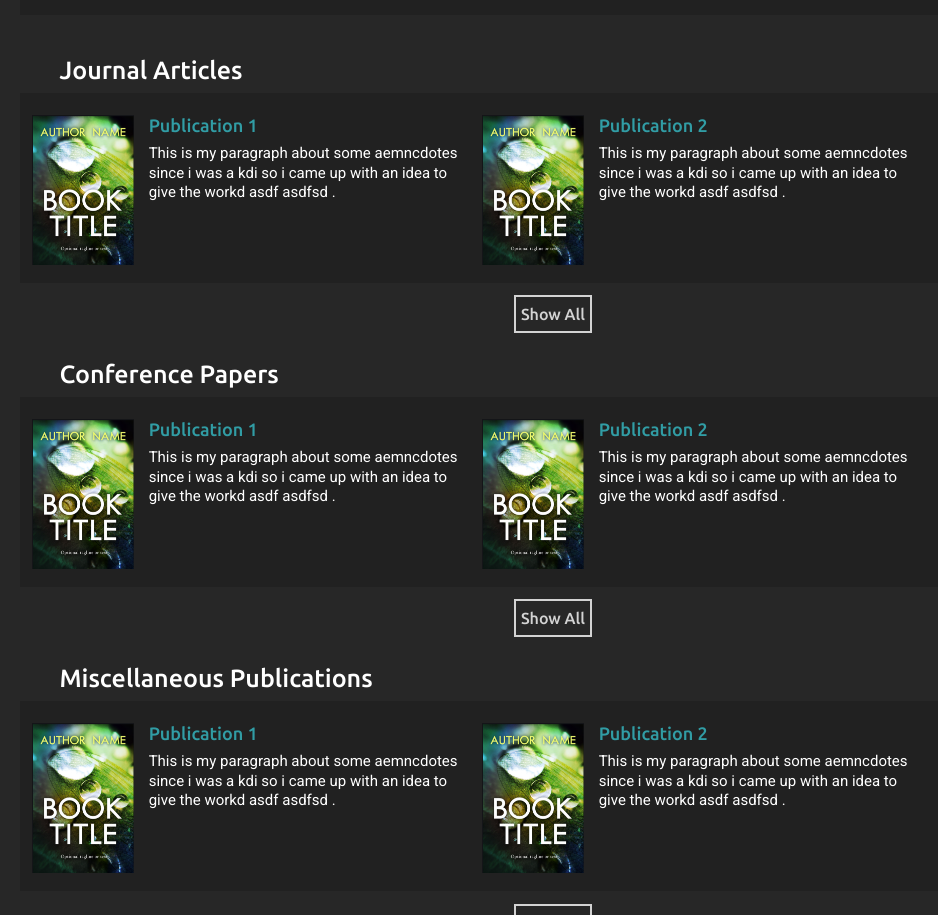
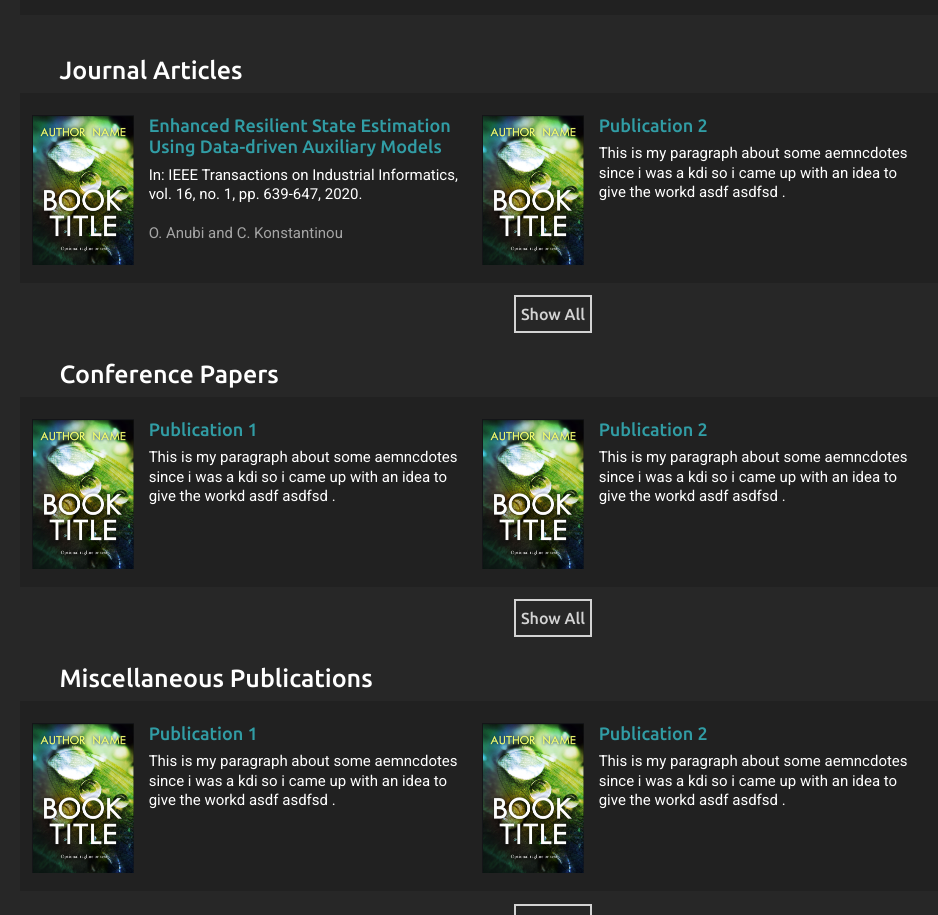
Before and after one commit to fsudssAI/fsudssAI.github.io, a plain HTML site: page publications.html in a window 1280 px wide. Shown: the part 858-1773 px from the top of the page, without its empty margins (87-1025 px from the left). Drawn offline with nearby package versions, Linux system fonts and the light colour scheme; some packages are replaced by stand-ins of ours; a script that the page names is missing.

Commit message:
Update publications.html

```diff
--- a/publications.html
+++ b/publications.html
@@ -143,8 +143,8 @@
                 <div class="publication-col col-xl-4 col-lg-4 col-md-4 col-sm-12">
                     <div class="publication-box">
                         <img src="./img/cover.PNG">
-                        <h5>Publication 1</h5>
-                        <p class="publication-desc">This is my paragraph about some aemncdotes since i was a kdi so i came up with an idea to give the workd asdf asdfsd .</p>
+                        <h5>Enhanced Resilient State Estimation Using Data-driven Auxiliary Models</h5>
+                        <p class="publication-desc">In: IEEE Transactions on Industrial Informatics, vol. 16, no. 1, pp. 639-647, 2020.</br></br><span>O. Anubi and C. Konstantinou</span></p>
                     </div>
                 </div>
 
```
